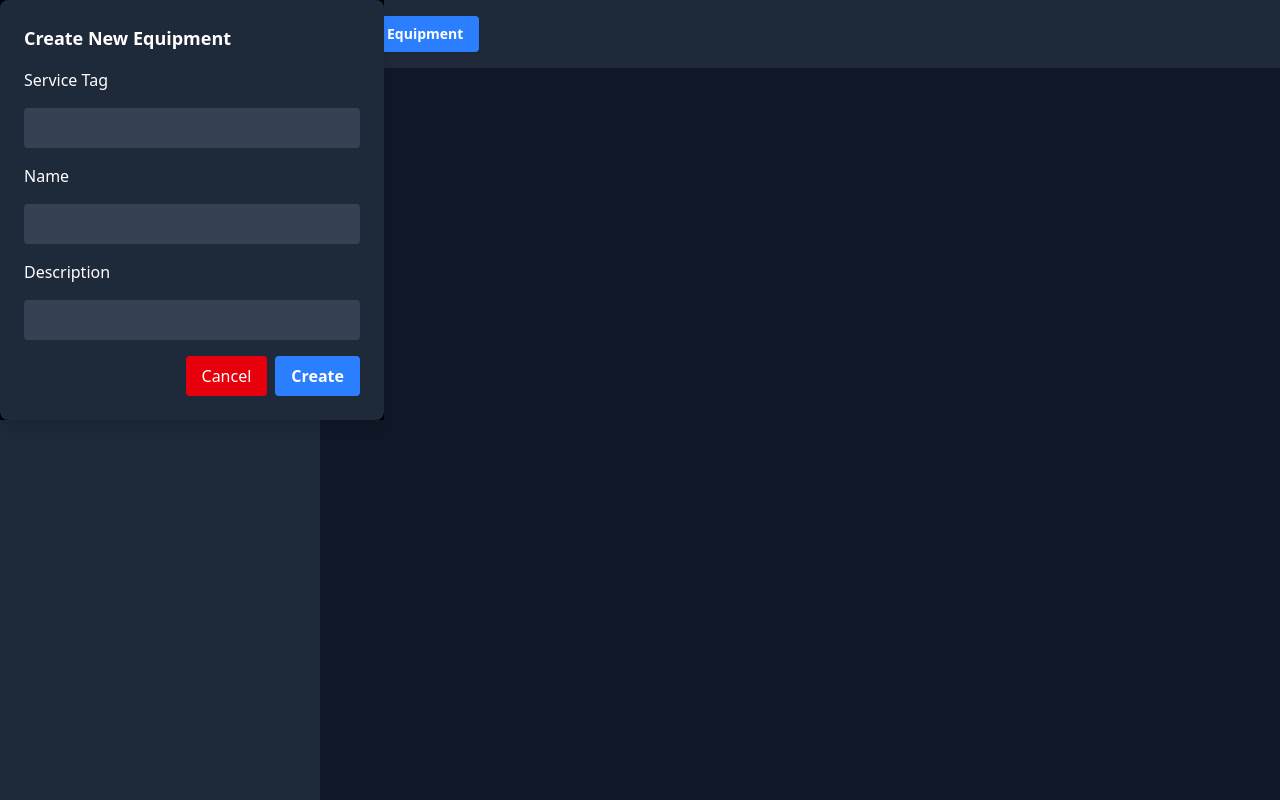
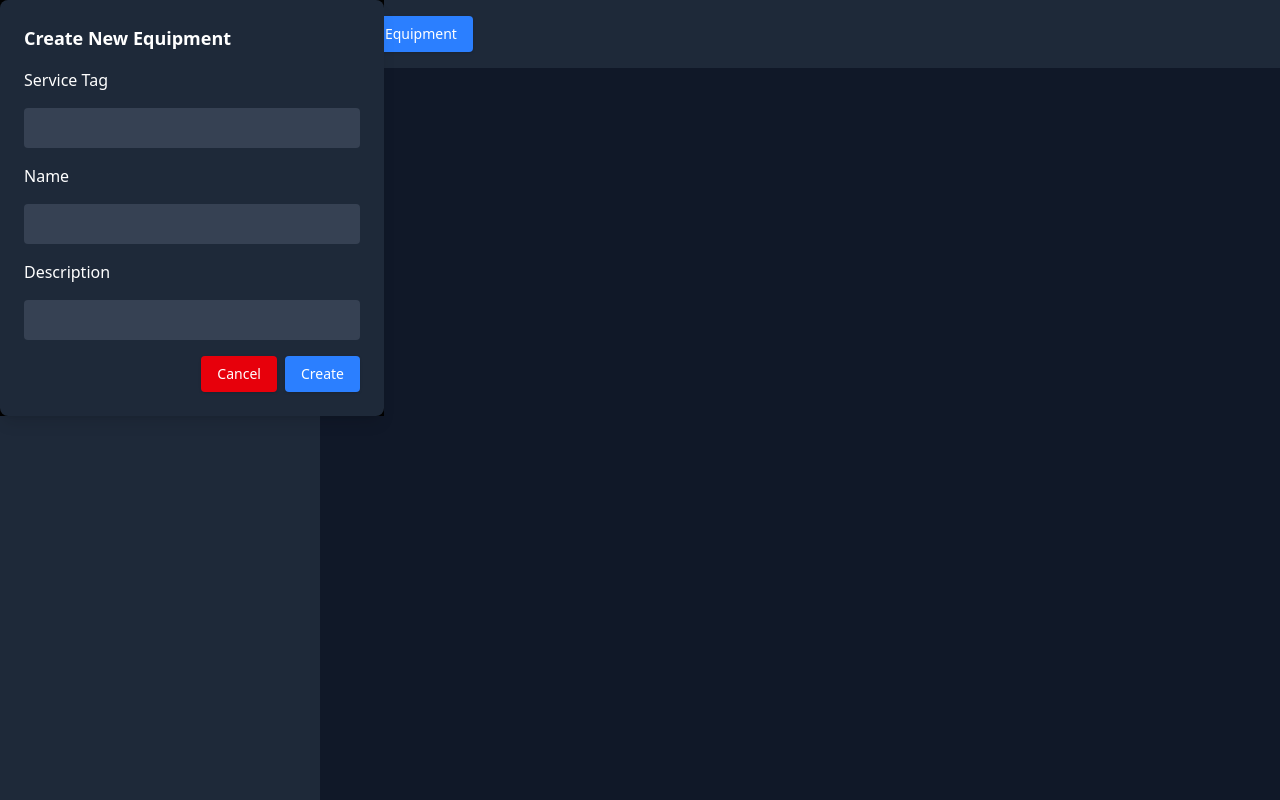
Before and after one commit to NatanCastro/equipment-management, a React (Vite) app: page / in a window 1280 px wide. Built offline with nearby package versions, Linux system fonts and the light colour scheme.

Commit message:
use the Button component instead of the button element from html, change some style choices

```diff
--- a/src/components/equipment/create-equipement-dialog.tsx
+++ b/src/components/equipment/create-equipement-dialog.tsx
@@ -2,6 +2,7 @@ import { SubmitHandler, useForm } from "react-hook-form";
 import { CreateEquipmentDTO, Equipment } from "../../types";
 import { FormInput } from "..";
 import { invoke } from "@tauri-apps/api/core";
+import { Button } from "../ui/button";
 
 type CreateEquipmentDialogProps = {
   isOpen: boolean;
@@ -32,12 +33,12 @@ export function CreateEquipmentDialog({ isOpen, onClose }: CreateEquipmentDialog
             <input type="text" {...register("description")} className="w-full p-2 bg-gray-700 rounded" />
           </FormInput>
           <div className="flex justify-end gap-2">
-            <button type="button" onClick={onClose} className="bg-red-600 hover:bg-red-700 text-white py-2 px-4 rounded">
+            <Button onClick={onClose} className="bg-red-600 hover:bg-red-700 text-white py-2 px-4 rounded">
               Cancel
-            </button>
-            <button type="submit" className="bg-blue-500 hover:bg-blue-700 text-white font-bold py-2 px-4 rounded">
+            </Button>
+            <Button className="bg-blue-500 hover:bg-blue-700 text-white py-2 px-4 rounded" type="submit">
               Create
-            </button>
+            </Button>
           </div>
         </form>
       </div>
--- a/src/pages/home.tsx
+++ b/src/pages/home.tsx
@@ -38,7 +38,7 @@ export default function Home(): JSX.Element {
         <div className="bg-gray-900 md:col-span-3">
           <div className="bg-gray-800 p-4 flex">
             <Button onClick={() => setIsCreateEquipmentDialogOpen(true)}
-              className="bg-blue-500 hover:bg-blue-700 text-white font-bold py-2 px-4 rounded">
+              className="bg-blue-500 hover:bg-blue-700 text-white py-2 px-4 rounded">
               New Equipment
             </Button>
           </div>
```
